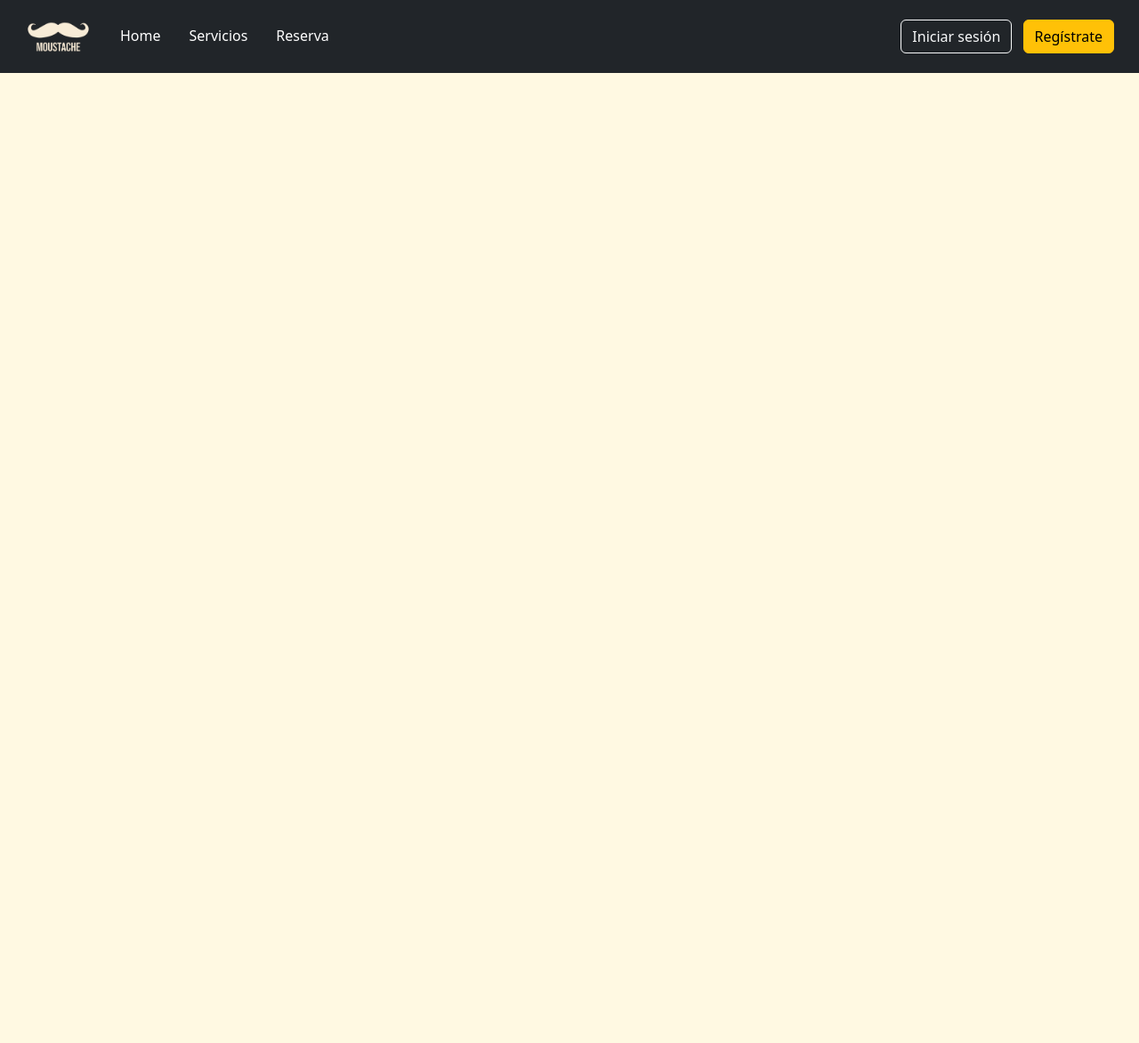
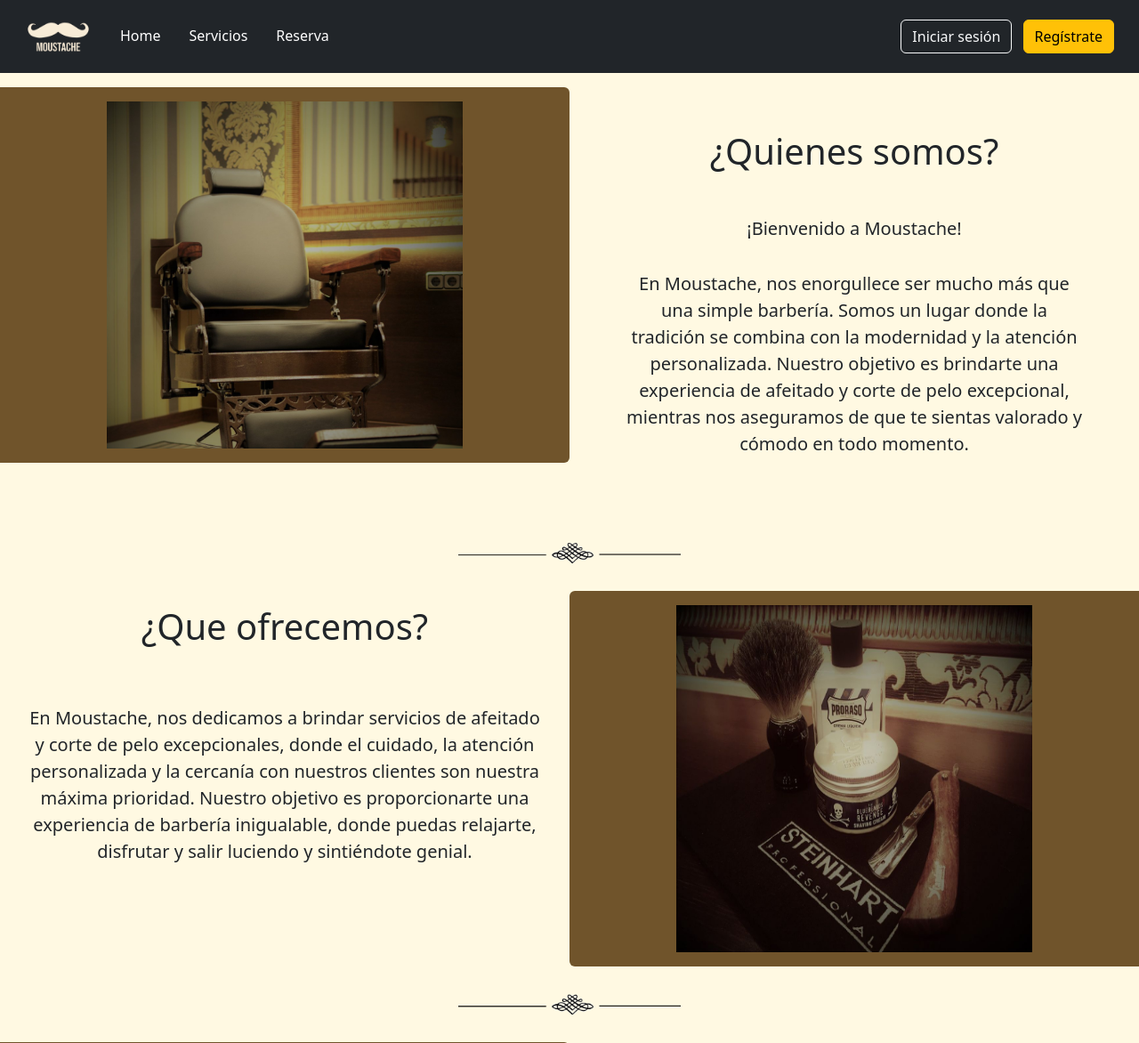
Before and after one commit to xNoelSV/Moustache_Noel, a PHP site: page /paginaPrincipal.php in a window 1280 px wide. Shown: the top 1172 px of the page at 89% size. Before the commit the page ends 82 px from the top, so only its background shows below. Run offline with PHP 8.4, Linux system fonts and the light colour scheme; some libraries are stand-ins or nearby versions.

Commit message:
Página principal finalizada - Listadao terminado

```diff
--- a/HTML/paginaPrincipal.php
+++ b/HTML/paginaPrincipal.php
@@ -14,6 +14,7 @@
     <script src="https://cdn.jsdelivr.net/npm/bootstrap@5.3.0-alpha1/dist/js/bootstrap.bundle.min.js" integrity="sha384-w76AqPfDkMBDXo30jS1Sgez6pr3x5MlQ1ZAGC+nuZB+EYdgRZgiwxhTBTkF7CXvN" crossorigin="anonymous"></script>
     <script type="text/javascript" src="../JS/paginaPrincipal/JSPaginaPrincipal.js"></script>
     <script type="text/javascript" src="../JS/cerrarSession.js"></script>
+    <script type="text/javascript" src="../JS/volverArriba.js"></script>
     <script language="JavaScript" type="text/javascript" src="http://code.jquery.com/jquery-1.11.0.min.js"></script>
 </head>
 
@@ -61,6 +62,75 @@ include("../PHP/paginaPrincipal/CodigoPaginaPrincipal.php");
         </div>
     </nav>
 
+    <!-- CUERPO -->
+    <div class="w-100">
+
+        <!-- CELDA IMPAR -->
+        <div class="text-center m-0 mt-3">
+            <div class="row align-items-start w-100 m-0">
+                <div class="col-12 col-xl-6 p-3 rounded-end" style="background-color: #70542b;">
+                    <img src="../IMG/producto.png" class="img-fluid" style="width: 400px; height: 390px;">
+                </div>
+                <div class="col-12 col-xl-6 p-5">
+                    <h1>¿Quienes somos?</h1>
+                    <p class="mt-5 lead">¡Bienvenido a Moustache!</p>
+                    <p class="m-0 p-3 lead">En Moustache, nos enorgullece ser mucho más que una simple barbería. Somos un lugar donde la tradición se combina con la modernidad y la atención personalizada. Nuestro objetivo es brindarte una experiencia de afeitado y corte de pelo excepcional, mientras nos aseguramos de que te sientas valorado y cómodo en todo momento.</p>
+                </div>
+            </div>
+        </div>
+
+        <!-- SEPARADOR -->
+        <div class="text-center mb-3 mt-3">
+            <img src="../IMG/separadorDeTexto.png" class="img-fluid " height="75" width="250" />
+        </div>
+
+        <!-- CELDA PAR -->
+        <div class="text-center m-0">
+            <div class="row align-items-start w-100 m-0">
+                <div class="col-12 col-xl-6 p-3">
+                    <h1>¿Que ofrecemos?</h1>
+                    <p class="mt-5 lead"></p>
+                    <p class="m-0 p-3 lead">En Moustache, nos dedicamos a brindar servicios de afeitado y corte de pelo excepcionales, donde el cuidado, la atención personalizada y la cercanía con nuestros clientes son nuestra máxima prioridad. Nuestro objetivo es proporcionarte una experiencia de barbería inigualable, donde puedas relajarte, disfrutar y salir luciendo y sintiéndote genial.</p>
+                </div>
+                <div class="col-12 col-xl-6 p-3 rounded-start" style="background-color: #70542b;">
+                    <img src="../IMG/Servicios2.jpg" class="img-fluid" style="width: 400px; height: 390px;">
+                </div>
+            </div>
+        </div>
+
+        <!-- SEPARADOR -->
+        <div class="text-center mb-3 mt-3">
+            <img src="../IMG/separadorDeTexto.png" class="img-fluid " height="75" width="250" />
+        </div>
+
+        <!-- CELDA IMPAR -->
+        <div class="text-center m-0 mb-3">
+            <div class="row align-items-start w-100 m-0">
+                <div class="col-12 col-xl-6 p-3 rounded-end" style="background-color: #70542b;">
+                    <iframe src="https://www.google.com/maps/embed?pb=!1m18!1m12!1m3!1d745.8083090948908!2d2.283147731917277!3d41.607467849285314!2m3!1f0!2f0!3f0!3m2!1i1024!2i768!4f13.1!3m3!1m2!1s0x12a4c7c7ee655555%3A0x8473148d2eff08a5!2sMOUSTACHE!5e0!3m2!1ses!2ses!4v1684699248484!5m2!1ses!2ses" width="75%" height="450" style="border:0;" allowfullscreen="" loading="lazy" referrerpolicy="no-referrer-when-downgrade"></iframe>
+                </div>
+                <div class="col-12 col-xl-6 p-3">
+                    <h1>Sobre nosotros</h1>
+                    <p class="mt-5 blockquote">Dirección: C/Sant Josep, 22, 08401, Granollers</p>
+                    <p class="blockquote">Teléfono: 936 76 76 82</p>
+                    <p class="blockquote">Correo: ourmoustache@gmail.com</p>
+                    <p class="blockquote">Facebook: <a href="https://www.facebook.com/people/Moustache-Barber%C3%ADa/100042551846271/" class="link-underline-secondary">Barbería moustache</a></p>
+                </div>
+            </div>
+        </div>
+
+    </div>
+
+    <!-- BOTÓN "VOLVER ARRIBA" -->
+    <button class="btn btn-dark" onclick="topFunction()" id="volverArriba" title="Ir arriba"
+        style="position: fixed; bottom: 20px; right: 30px; z-index: 99;">
+        <svg xmlns="http://www.w3.org/2000/svg" width="16" height="16" fill="currentColor" class="bi bi-caret-up"
+            viewBox="0 0 16 16">
+            <path
+                d="M3.204 11h9.592L8 5.519 3.204 11zm-.753-.659 4.796-5.48a1 1 0 0 1 1.506 0l4.796 5.48c.566.647.106 1.659-.753 1.659H3.204a1 1 0 0 1-.753-1.659z" />
+        </svg>
+    </button>
+
 </body>
 
 </html>
```
Also changed, not shown: HTML/Servicios.php (+17 -6 lines), JS/ListadoReservas/JSListadoReservas.js (+5 -5 lines).
